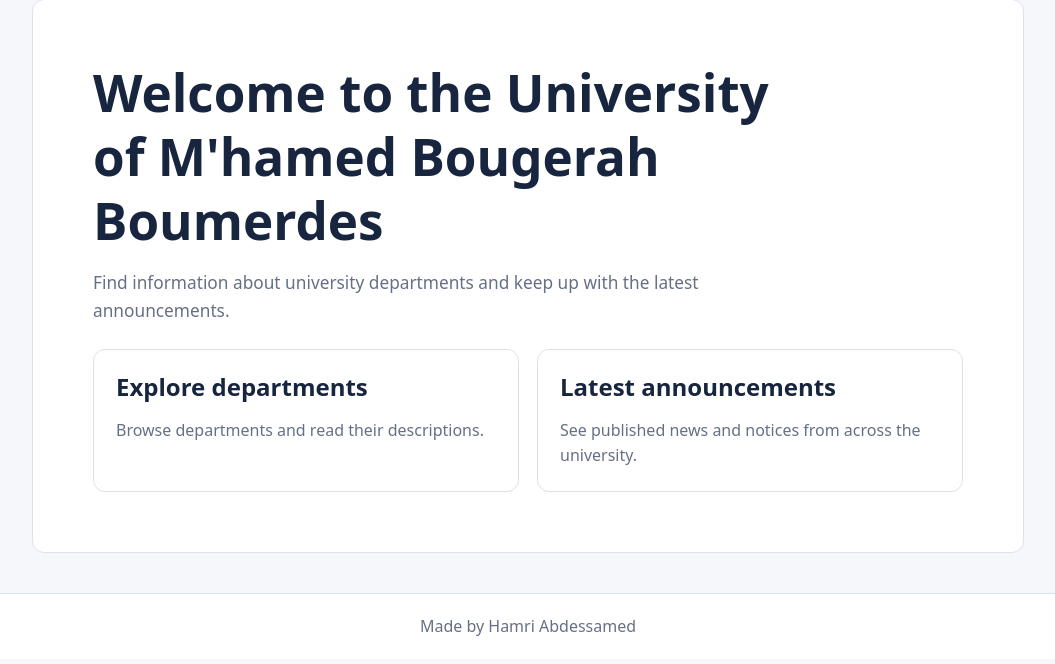
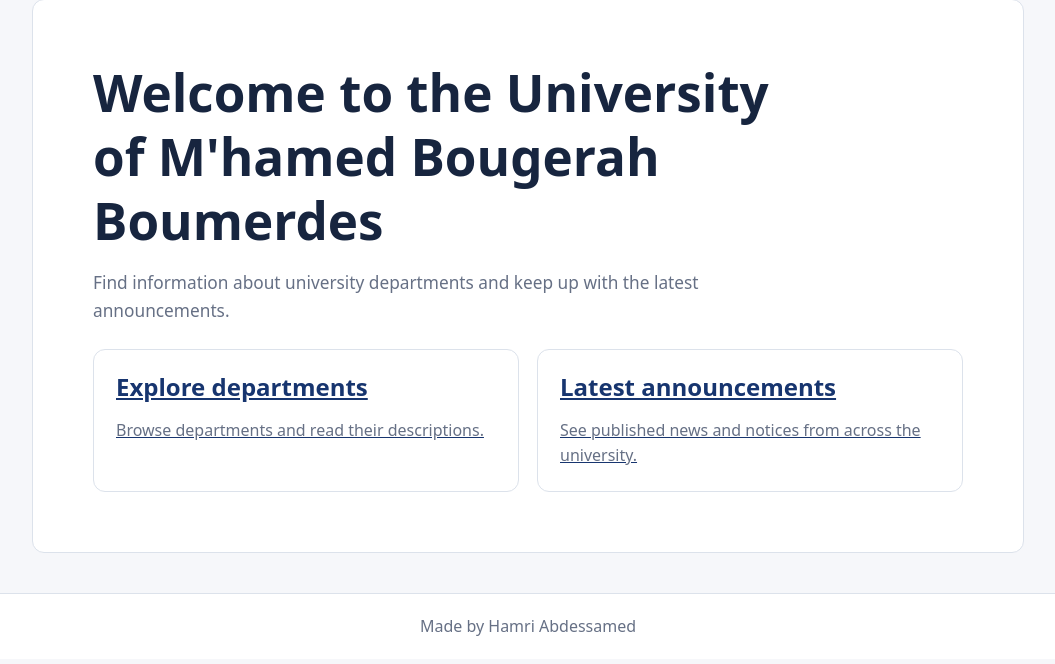
Before and after one commit to Abdessamed-Hamri/UniversityApp, a Django app: page / in a window 1280 px wide. Shown: the part 136-800 px from the top of the page, without its empty margins (112-1167 px from the left). Run offline with Django 5.2, Linux system fonts and the light colour scheme.

Commit message:
fixed linking issue

```diff
--- a/announcements/templates/announcements/home.html
+++ b/announcements/templates/announcements/home.html
@@ -7,16 +7,16 @@ Information{% endblock %} {% block content %}
     announcements.
   </p>
   <div class="link-grid">
-    <article href="{% url 'departments' %}" class="card">
+    <a href="{% url 'departments' %}" class="card">
       <h2>Explore departments</h2>
       <p class="muted">Browse departments and read their descriptions.</p>
-    </article>
-    <article href="{% url 'announcements' %}" class="card">
+    </a>
+    <a href="{% url 'announcements' %}" class="card">
       <h2>Latest announcements</h2>
       <p class="muted">
         See published news and notices from across the university.
       </p>
-    </article>
+    </a>
   </div>
 </section>
 {% endblock %}
```
